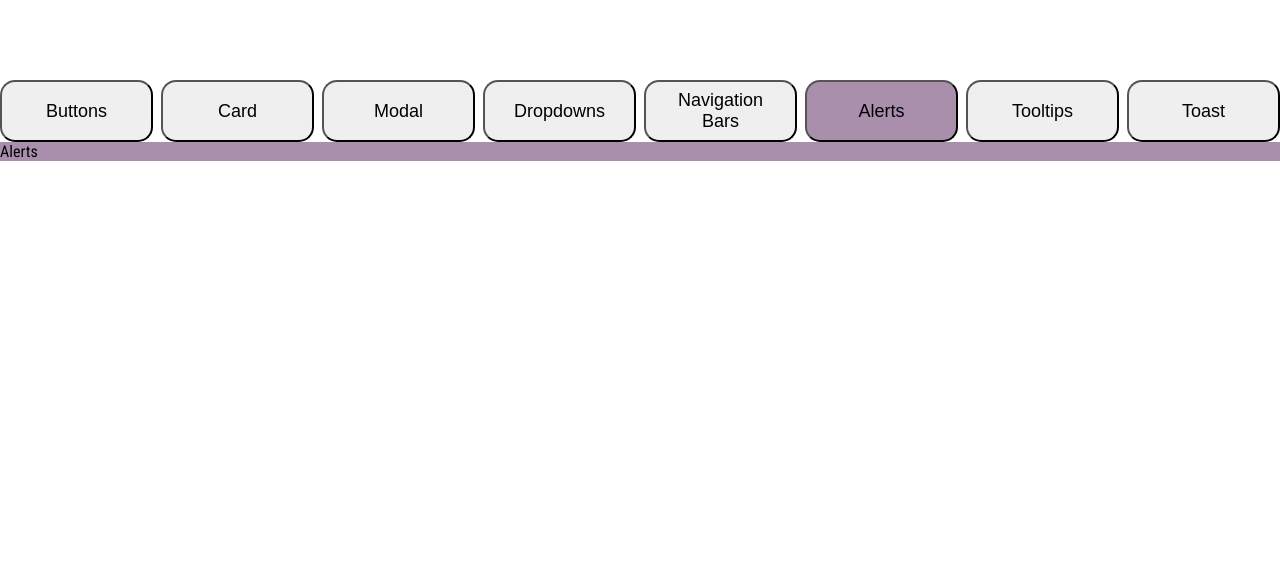
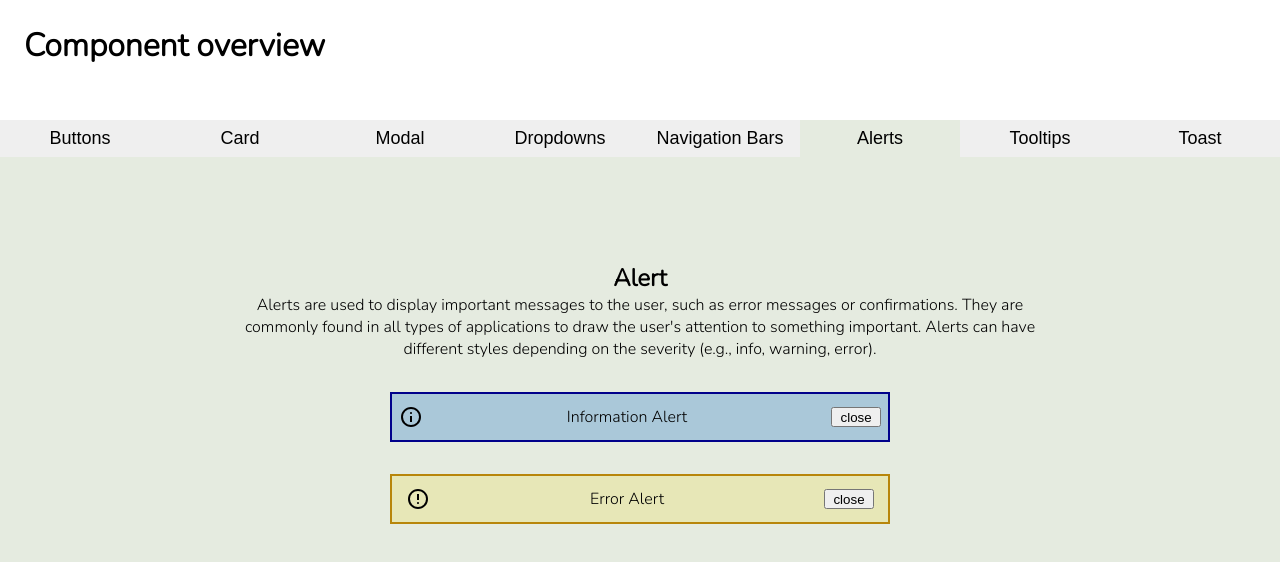
Before and after one commit to ceciliamanner/assignment_4, a plain HTML site: page src/index.html in a window 1280 px wide. Both pictures are taken after a click on the button "Alerts". Drawn offline with Linux system fonts and the light colour scheme.

Commit message:
alert component completed and fixed up html and css structure

```diff
--- a/src/css/components.css
+++ b/src/css/components.css
@@ -17,37 +17,44 @@
     text-align: center;
 }
 
-/* active button */
+.button__container--items{
+    display: flex;
+    flex-direction: row;
+    justify-content: center;
+    margin-top: 1rem;
+    gap: var(--spacing-large);
+
+
+}
+
 .button-primary{
     width: 200px;
     height: 100px;
     font-size: var(--font-size-base);
     border-radius: 4px;
     cursor: pointer;
-    margin: 10px;
     align-self: center;
 }
 .button-primary:hover {
     background-color: var(--color-primary);
 }
-/* disabled button */
 
 .button-disabled{
     width: 200px;
     height: 100px;
     font-size: var(--font-size-base);
     border-radius: 4px;
-    margin: 10px;
     align-self: center;
     cursor: not-allowed;
 
 }
 
+
 /*---------card component----------*/
 
 .card-container{
     width: 100%;
-    height: 70vh;
+    height: 80vh;
     display: flex;
     flex-direction: column;
     justify-content: center;
@@ -90,10 +97,12 @@
     width: 200px;
     height: 300px;
     margin-top: var(--spacing-small);
-    background-color: rgb(126, 96, 124);
+    background-color: rgb(180, 192, 170);
 }
 
+
 /*-------- Modal ---------------*/
+
 
 /*-------- Dropdown ------------*/
 
@@ -126,7 +135,7 @@
     height: 40px;
     margin-top: 1rem;
     display: flex;
-    gap: 3rem;
+    gap: 2rem;
     padding: var(--spacing-x-small);
     background-color: var(--color-primary);
     border: 2px solid rgb(52, 77, 60);
@@ -137,17 +146,18 @@
 }
 
 .dropbtn{
-    width: 100px;
+    width: 80px;
     height: 20px;
     text-align: left;
     border: none;
+    font-family:'nunito';
     font-size: larger;
     background-color: var(--color-primary);
 
 }
 .dropbtn:hover{
     cursor: pointer;
-    background-color: rgb(198, 225, 193);
+    background-color: var(--color-primary);
 }
 
 .dropdown-content {
@@ -155,7 +165,7 @@
     width: 100px;
     text-align: left;
     line-height: 2rem;
-    background-color: rgb(198, 225, 193);
+    background-color: var(--color-primary);
 }
 
 .dropdown-content a {
@@ -180,7 +190,7 @@
 .menu-content{
     display: none;
     width: 150px;
-    background-color: rgba(118, 207, 161, 0.59);
+    background-color: var(--color-primary);
     font-size: larger;
     text-align: start;
     line-height: var(--spacing-large);
@@ -189,6 +199,7 @@
 .menu-content.show{
     display: block;
 }
+
 
 /*-------- Navigation bar------------*/
 
@@ -231,7 +242,7 @@
 }
 
 .horizontal-nav a:hover{
-    background-color: rgba(167, 201, 160, 0.723);
+    background-color: var(--color-secondary);
     border-radius: 5px;
 }
 
@@ -243,7 +254,7 @@
     margin: 1rem;
     width: 350px;
     height: 150px;
-    background-color: rgb(192, 207, 188);
+    background-color: var(--color-secondary);
     border: 2px solid var(--color-primary);
     overflow-y: auto;
     overflow-x: hidden;
@@ -268,3 +279,70 @@
     z-index: 1;
     border-bottom: 1px solid black;
 }
+
+
+/* -------- Alerts --------*/
+
+.alert-container{
+    width: 100%;
+    height: 80vh;
+    display: flex;
+    flex-direction: column;
+    justify-content: center;
+    align-items: center;
+}
+
+.alert-paragraph{
+    width: 800px;
+    display: flex;
+    flex-direction: column;
+    text-align: center;
+}
+
+.alert__container--items{
+    display: flex;
+    flex-direction: column;
+    align-items: center;
+
+    width: 800px;
+    height: 300px;
+    margin-top: 2rem;
+    gap: 2rem;
+}
+
+.information-alert{
+    display: flex;
+    flex-direction: row;
+    justify-content:center;
+    gap: 9rem;
+    align-items: center;
+    border: 2px solid darkblue;
+    background-color: rgb(170, 200, 217);
+    width: 500px;
+    height: 50px;
+}
+
+.error-alert{
+    display: flex;
+    flex-direction: row;
+    justify-content:center;
+    gap: 10rem;
+    align-items: center;
+    border: 2px solid darkgoldenrod;
+    background-color: rgb(231, 231, 183);
+    width: 500px;
+    height: 50px;
+}
+
+.information-alert, .error-alert {
+    display: none;
+}
+
+.alert-popup.visible {
+    display: flex; /* Visa när "visible" läggs till */
+}
+
+.close-alert{
+    width: 50px;
+    height: 20px;
+}
--- a/src/css/tab.css
+++ b/src/css/tab.css
@@ -1,17 +1,21 @@
 @font-face {
-    font-family: 'roboto' ;
-    src: url(../assets/fonts/RobotoCondensed-VariableFont_wght.ttf);
+    font-family: 'nunito' ;
+    src: url(../assets/fonts/Nunito-Light.ttf);
 }
 
 body{
     width: 100%;
     height: 100vh;
+
 }
 
 header{
+    display: flex;
+    flex-direction: column;
+    padding: var(--spacing-medium);
     width: 100%;
-    height: 10vh;
-  /*   background-color: var(--color-primary); */
+    height: 15vh;
+    font-family: 'nunito';
 
 }
 
@@ -19,6 +23,7 @@ main {
     width: 100%;
     height: 100vh;
     display: flex;
+    background-color: var(--color-secondary);
 
 }
 
@@ -26,7 +31,7 @@ main {
     width: 100%;
     height: 80vh;
     display: flex;
-    font-family: 'roboto';
+    font-family: 'nunito';
     flex-direction: column;
 }
 
@@ -35,7 +40,6 @@ main {
 .tabs__titles--container {
     width: 100%;
     display: flex;
-    gap: 0.5rem;
 
 }
 
@@ -44,7 +48,7 @@ main {
     padding: 0.5rem 1rem;
     font-size: large;
     cursor: pointer;
-    border-radius: 15px;
+    border: none;
 
 }
 
--- a/src/css/variables.css
+++ b/src/css/variables.css
@@ -1,7 +1,7 @@
 :root {
     /* Colors */
-    --color-primary: #92ad8f;
-    --color-secondary: #AA8FAD;
+    --color-primary: #f6f6f6;
+    --color-secondary: #e5ebe0;
     --text-color: #000000;
 
     /* Spacing */
--- a/src/index.html
+++ b/src/index.html
@@ -11,7 +11,7 @@
 </head>
 <body>
     <header>
-
+        <h1>Component overview</h1>
     </header>
 
     <main>
@@ -23,7 +23,7 @@
                 <button class="tabs-title">Modal</button>
                 <button class="tabs-title">Dropdowns</button>
                 <button class="tabs-title">Navigation Bars</button>
-                <button class="tabs-title">Alerts</button>
+                <button class="tabs-title alert-btn">Alerts</button>
                 <button class="tabs-title">Tooltips</button>
                 <button class="tabs-title">Toast</button>
              </div>
@@ -37,8 +37,11 @@
                         <h2>Button</h2>
                         <div class="content__container--button">
                             <p>Buttons are the most basic interaction element in a user interface, as they allow users to perform actions or navigate the interface. Below you have two variations of a button, one primary and one disabled.</p>
-                            <button class="button-primary">Primary</button>
-                            <button class="button-disabled" disabled>Disabled</button>
+                            <div class="button__container--items">
+                                <button class="button-primary">Primary</button>
+                                <button class="button-disabled" disabled>Disabled</button>
+                            </div>
+
                         </div>
                     </div>
                 </article>
@@ -48,7 +51,7 @@
                     <div class="card-container">
                         <h2>Card</h2>
                         <div class="card__container--paragraph">
-                            <p>Cards are used to group information and make it easier to read. They can include images, text, buttons, and other elements. Cards are often clickable and are commonly used on websites to display a list of articles, products, or other types of content. Below you see two types of card, <b>elevated & filled:</b></p>
+                            <p>Cards are used to group information and make it easier to read. They can include images, text, buttons, and other elements. Cards are often clickable and are commonly used on websites to display a list of articles, products, or other types of content. Below you see two types of card, elevated & filled:</p>
 
                             <div class="card-display">
                                  <!-- two variation of card-->
@@ -116,7 +119,7 @@
                     <div class="navigation-container">
                         <h2>Navgiation Bar</h2>
                         <div class="navigation-paragraph">
-                            <p>A navigation bar is a core element of any website, serving as a guide for users to explore different pages or sections effortlessly. It enhances user experience by providing quick access to key content, ensuring smooth navigation and a well-structured interface.Below you have a <b>Horizontal Navigation Bar</b> and a <b>Fixed Navigation Bar:</b></p>
+                            <p>A navigation bar is a core element of any website, serving as a guide for users to explore different pages or sections effortlessly. It enhances user experience by providing quick access to key content, ensuring smooth navigation and a well-structured interface.Below you have a Horizontal Navigation Bar and a Fixed Navigation Bar:</p>
                             <div class="navigation__container--items">
                                 <div class="horizontal-nav">
                                     <a href="#">Home</a>
@@ -139,7 +142,21 @@
                 </article>
                 <!-- alert chapter -->
                 <article class="tabs__content">
-                    <div>Alerts</div>
+                    <div class="alert-container">
+                        <h2>Alert</h2>
+                        <div class="alert-paragraph">
+                            <p>Alerts are used to display important messages to the user, such as error messages or confirmations. They are commonly found in all types of applications to draw the user's attention to something important. Alerts can have different styles depending on the severity (e.g., info, warning, error).</p>
+                            <div class="alert__container--items">
+                                <div class="information-alert alert-popup">
+                                    <img src="./assets/icons/info_24dp_000000_FILL0_wght400_GRAD0_opsz24.svg">Information Alert <button class="close-alert">close</button>
+                                </div>
+                                <div class="error-alert alert-popup">
+                                    <img src="./assets/icons/error_24dp_000000_FILL0_wght400_GRAD0_opsz24.svg">Error Alert <button class="close-alert">close</button>
+                                </div>
+
+                            </div>
+
+                    </div>
                 </article>
 
                 <article class="tabs__content">
--- a/src/js/app.js
+++ b/src/js/app.js
@@ -30,3 +30,25 @@ const menuContent = document.querySelector(".menu-content");
 menuToggle.addEventListener("click", () => {
     menuContent.classList.toggle('show');
 })
+
+
+// * Alert
+
+const alertTab = document.querySelector(".alert-btn");
+const alertPop = document.querySelectorAll(".alert-popup");
+const closeAlert = document.querySelectorAll(".close-alert")
+
+alertTab.addEventListener("click", () => {
+    setTimeout(() => {
+        alertPop.forEach(alert => {
+            alert.classList.add("visible");
+        });
+    }, 500);
+});
+
+closeAlert.forEach(closeBtn => {                            //se mer här!
+    closeBtn.addEventListener("click", (e) => {
+        const alert = e.target.closest(".alert-popup");
+        alert.classList.remove("visible");
+    });
+});
```
Also changed, not shown: src/assets/fonts/Nunito-Light.ttf (added), src/assets/fonts/RobotoCondensed-VariableFont_wght.ttf (deleted), src/assets/icons/arrow_drop_down_24dp_000000_FILL0_wght400_GRAD0_opsz24.svg (deleted), src/assets/icons/error_24dp_000000_FILL0_wght400_GRAD0_opsz24.svg (added), src/assets/icons/info_24dp_000000_FILL0_wght400_GRAD0_opsz24.svg (added).
